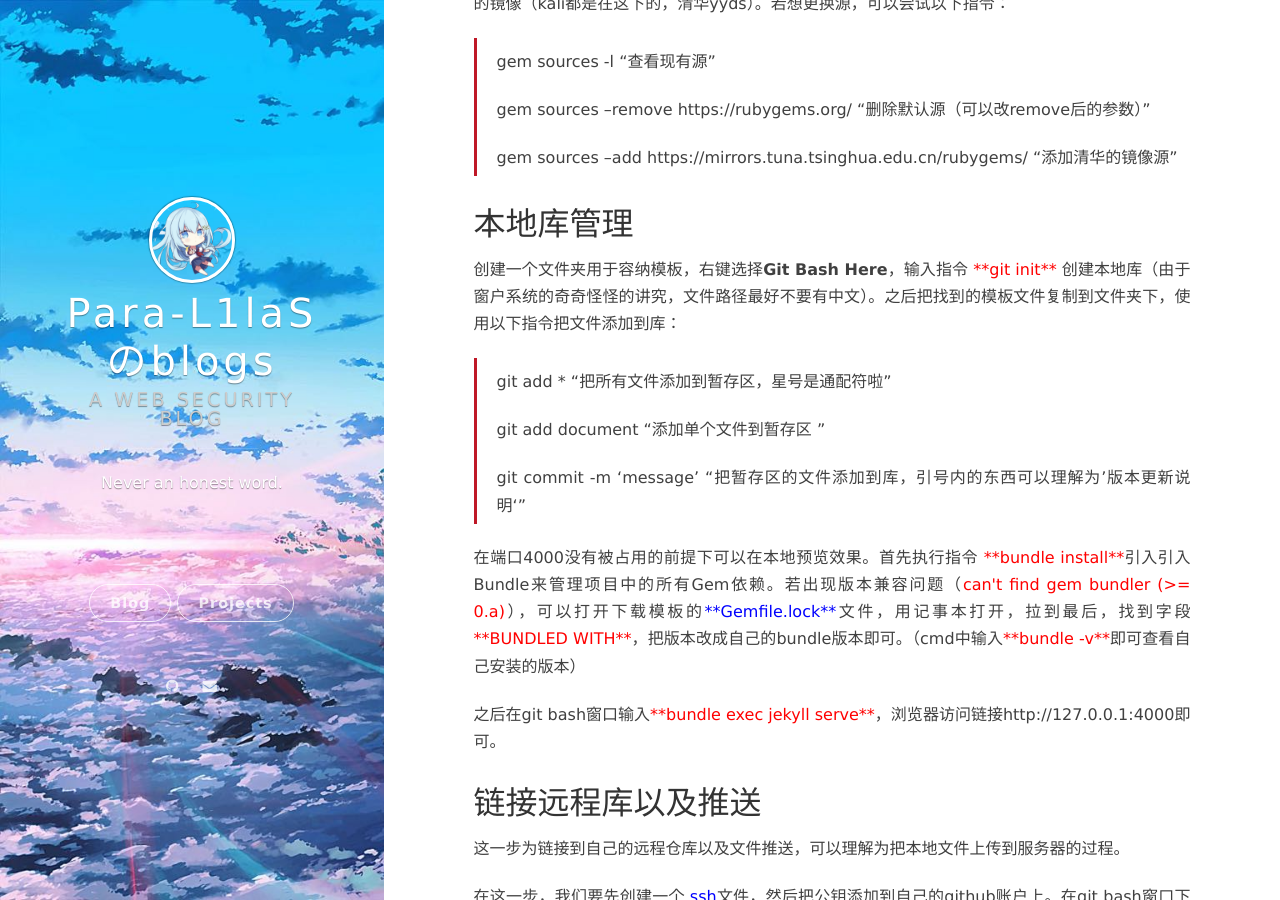
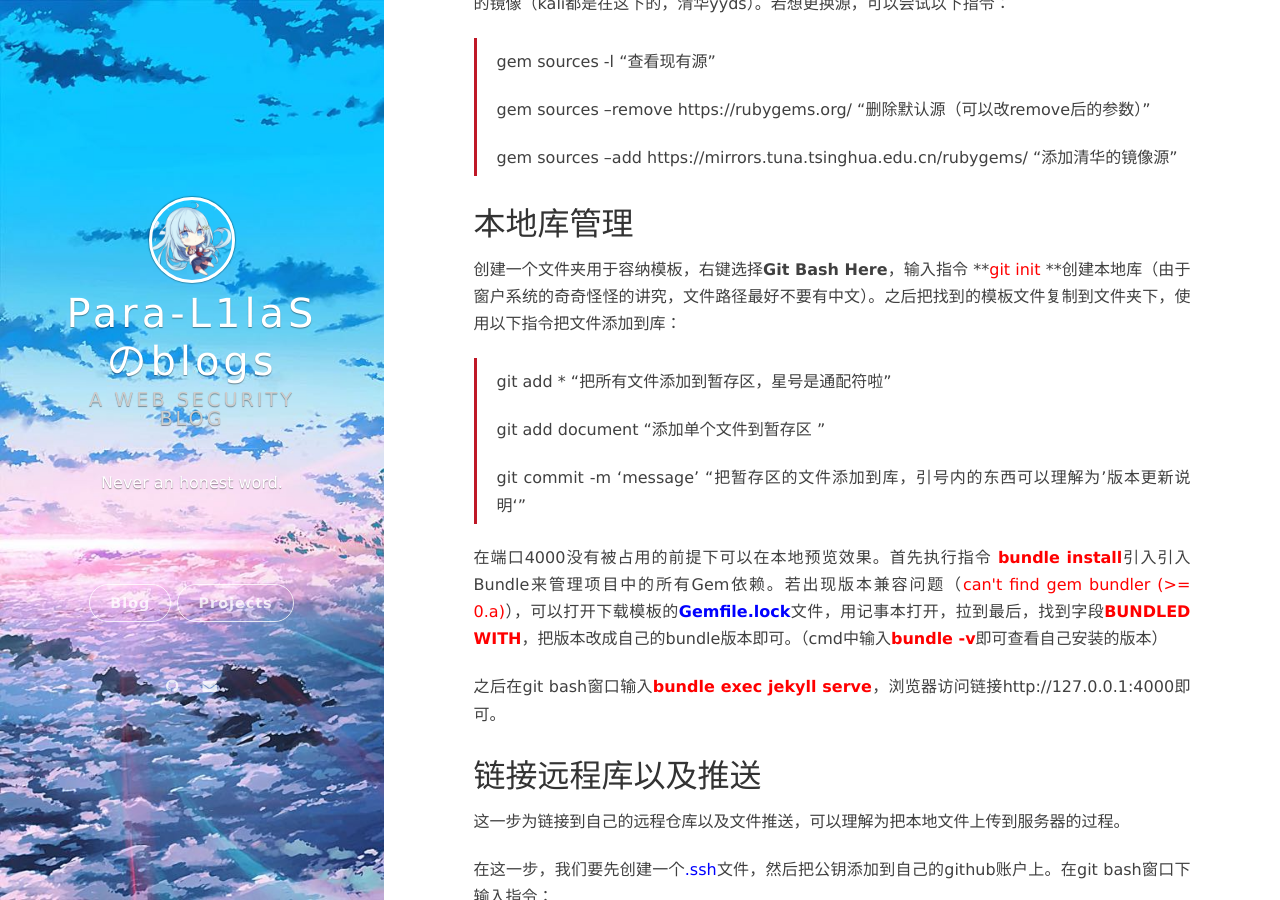
Before and after one commit to Para-L1laS/L1laS.github.io, a Jekyll site: the page built from _posts/2023-01-18-hello-world !.markdown, in a window 1280 px wide and 900 px high, scrolled down 1316 px. Built offline with Jekyll 4.4.1, drawn with Linux system fonts in a browser that asks for light colours; nearby versions of some CDN libraries; our own code applies the rules of GitHub Pages for plain Markdown files; comment, search, counter and statistics services are not loaded; some of the changed text lies outside the part shown.

Commit message:
images and word bug restore

```diff
--- a/_posts/2023-01-18-hello-world!.markdown
+++ b/_posts/2023-01-18-hello-world !.markdown
@@ -4,7 +4,7 @@
 
   在每天训练到半夜的人工智能大作业结束后，忽然感觉没什么事做，于是就想着在gayhub上建一个个人博客。整个过程也是不怎么容易（本人忙着参加一战，没时间（）：简单的在[廖雪峰]()老师的网站上学了点git入门，之后在网上找了个Jekyll模板，使用github pages搭建了本站。
 
-![芝士雪豹](E:\Typora\resources\assets\images\bf1-model1.png"嘿嘿嘿.....我的三星自动装填步枪...嘿嘿嘿嘿")
+![芝士雪豹](blog_img/bf1-model1.png"嘿嘿嘿.....我的三星自动装填步枪...嘿嘿嘿嘿")
 
 ## 准备工作
 
@@ -34,7 +34,7 @@
 
 ## 本地库管理
 
-  创建一个文件夹用于容纳模板，右键选择**Git Bash Here**，输入指令 <font color=red>**git init**</font> 创建本地库（由于窗户系统的奇奇怪怪的讲究，文件路径最好不要有中文）。之后把找到的模板文件复制到文件夹下，使用以下指令把文件添加到库：
+  创建一个文件夹用于容纳模板，右键选择**Git Bash Here**，输入指令 **<font color=red>git init</font> **创建本地库（由于窗户系统的奇奇怪怪的讲究，文件路径最好不要有中文）。之后把找到的模板文件复制到文件夹下，使用以下指令把文件添加到库：
 
 > git add *  “把所有文件添加到暂存区，星号是通配符啦”
 >
@@ -42,9 +42,9 @@
 >
 > git commit -m 'message' “把暂存区的文件添加到库，引号内的东西可以理解为’版本更新说明‘”
 
- 在端口4000没有被占用的前提下可以在本地预览效果。首先执行指令 <font color=red>**bundle install**</font>引入引入Bundle来管理项目中的所有Gem依赖。若出现版本兼容问题（<font color=red>can't find gem bundler (>= 0.a)</font>），可以打开下载模板的<font color=blue>**Gemfile.lock**</font>文件，用记事本打开，拉到最后，找到字段<font color=red>**BUNDLED WITH**</font>，把版本改成自己的bundle版本即可。（cmd中输入<font color=red>**bundle -v**</font>即可查看自己安装的版本）
+ 在端口4000没有被占用的前提下可以在本地预览效果。首先执行指令 **<font color=red>bundle install</font>**引入引入Bundle来管理项目中的所有Gem依赖。若出现版本兼容问题（<font color=red>can't find gem bundler (>= 0.a)</font>），可以打开下载模板的**<font color=blue>Gemfile.lock</font>**文件，用记事本打开，拉到最后，找到字段**<font color=red>BUNDLED WITH</font>**，把版本改成自己的bundle版本即可。（cmd中输入**<font color=red>bundle -v</font>**即可查看自己安装的版本）
 
- 之后在git bash窗口输入<font color=red>**bundle exec jekyll serve**</font>，浏览器访问链接http://127.0.0.1:4000即可。
+ 之后在git bash窗口输入**<font color=red>bundle exec jekyll serve</font>**，浏览器访问链接http://127.0.0.1:4000即可。
 
 ## 链接远程库以及推送
 
```
Also changed, not shown: blog_img/bf1-model1.png (added).
